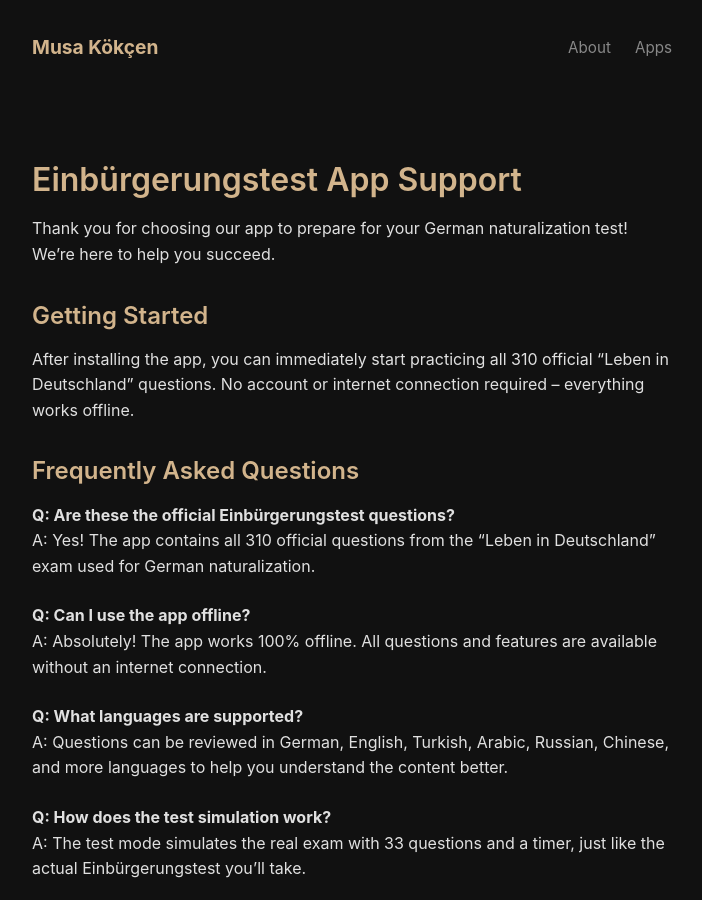
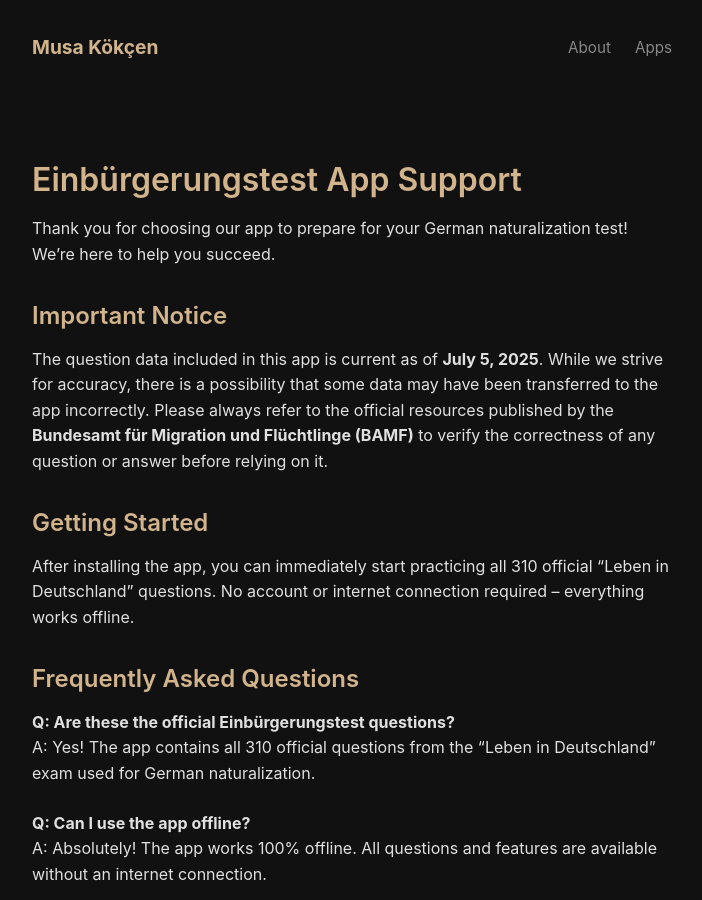
Before and after one commit to musakokcen/musakocen.github.io, a Jekyll site: the page built from app-support.md, in a window 1280 px wide and 900 px high. Shown: the whole window, without its empty margins (288-990 px from the left). Built offline with Jekyll 4.4.1, drawn with Linux system fonts in a browser that asks for light colours.

Commit message:
update app support

```diff
--- a/app-support.md
+++ b/app-support.md
@@ -7,6 +7,10 @@
 # Einbürgerungstest App Support
 
 Thank you for choosing our app to prepare for your German naturalization test! We're here to help you succeed.
+
+## Important Notice
+
+The question data included in this app is current as of **July 5, 2025**. While we strive for accuracy, there is a possibility that some data may have been transferred to the app incorrectly. Please always refer to the official resources published by the **Bundesamt für Migration und Flüchtlinge (BAMF)** to verify the correctness of any question or answer before relying on it.
 
 ## Getting Started
 
```
